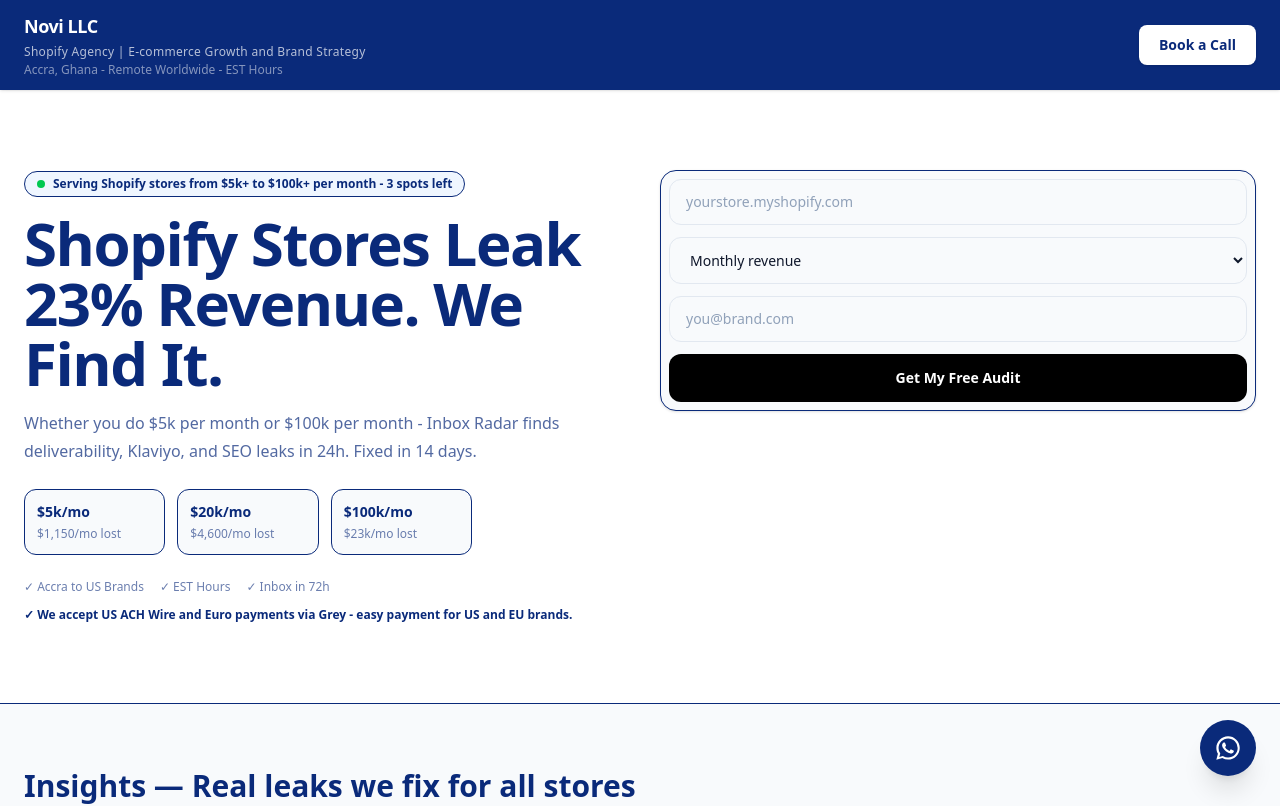
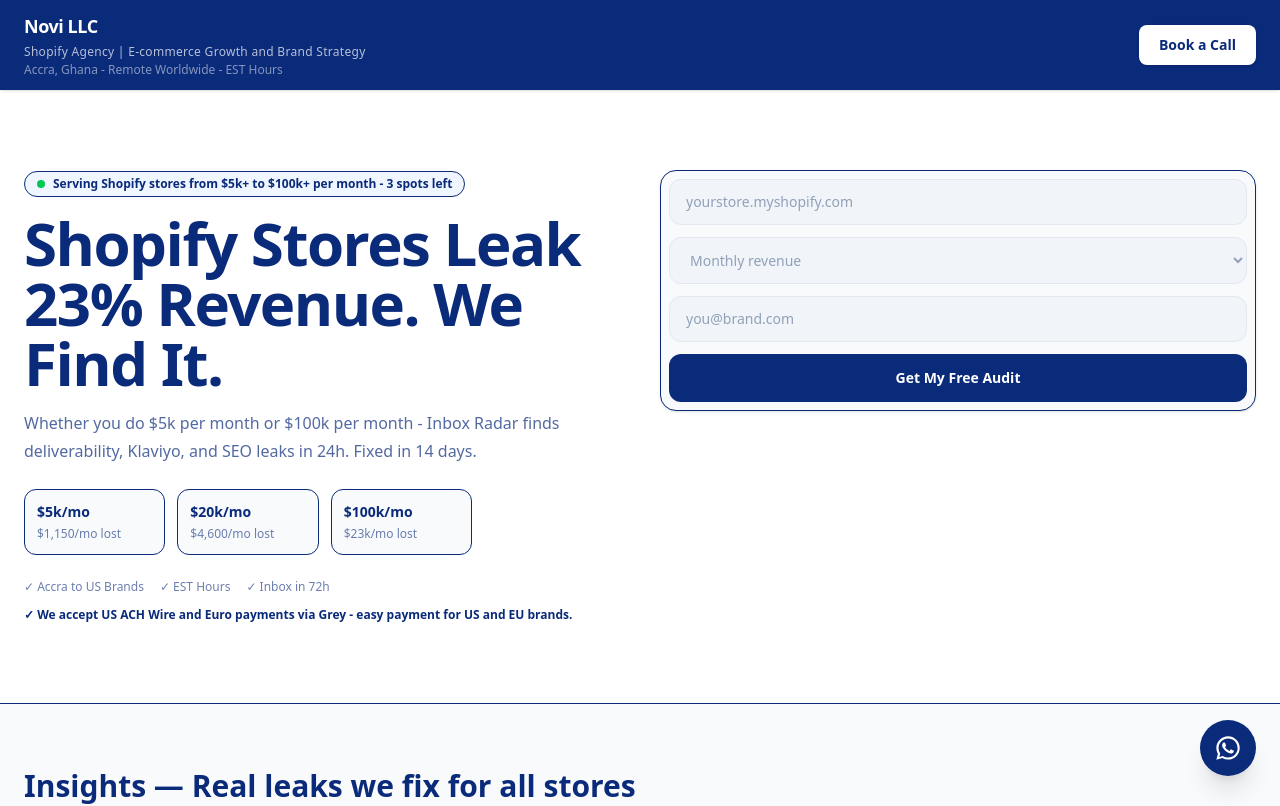
Before and after one commit to NOVI-I6699-cmd/portfolio-starter-kit, a Next.js app: page / in a window 1280 px wide. Shown: the top 806 px of the page. Built offline with nearby package versions, Linux system fonts and the light colour scheme.

Commit message:
Update AuditForm.tsx

```diff
--- a/app/components/AuditForm.tsx
+++ b/app/components/AuditForm.tsx
@@ -17,49 +17,33 @@ export default function AuditForm() {
         body: JSON.stringify({ store, revenue, email }),
       });
       alert("Sent! We got it at info@novi-llc.com");
-      setStore("");
-      setRevenue("");
-      setEmail("");
+      setStore(""); setRevenue(""); setEmail("");
     } catch (err) {
       console.log(err);
     }
     setLoading(false);
   };
 
-  const inputStyle = "w-full bg-slate-50 border border-slate-200 rounded-xl px-4 py-3 text-sm text-slate-900 placeholder:text-slate-400 focus:outline-none focus:ring-2 focus:ring-slate-900/10";
-
-  const selectStyle = revenue === "" ? inputStyle + " text-slate-400" : inputStyle + " text-slate-900";
+  // All 3 same grey background
+  const base = "w-full bg-slate-100 border border-slate-200 rounded-xl px-4 py-3 text-sm focus:outline-none focus:ring-2 focus:ring-slate-900/10";
+  const inputClass = base + " text-slate-900 placeholder:text-slate-400";
+  const selectClass = base + (revenue === "" ? " text-slate-400" : " text-slate-900");
 
   return (
     <form onSubmit={handleSubmit} className="flex flex-col gap-3">
-      <input
-        value={store}
-        onChange={(e) => setStore(e.target.value)}
-        placeholder="yourstore.myshopify.com"
-        required
-        className={inputStyle}
-      />
-      <select
-        value={revenue}
-        onChange={(e) => setRevenue(e.target.value)}
-        required
-        className={selectStyle}
-      >
+      <input value={store} onChange={(e) => setStore(e.target.value)} placeholder="yourstore.myshopify.com" required className={inputClass} />
+
+      <select value={revenue} onChange={(e) => setRevenue(e.target.value)} required className={selectClass}>
         <option value="" disabled hidden>Monthly revenue</option>
         <option value="$5k/mo">$5k/mo - Starting</option>
         <option value="$10k - $20k/mo">$10k - $20k/mo - Growing</option>
         <option value="$20k - $100k/mo">$20k - $100k/mo - Scaling</option>
         <option value="$100k+/mo">$100k+/mo - 7-figure</option>
       </select>
-      <input
-        value={email}
-        onChange={(e) => setEmail(e.target.value)}
-        placeholder="you@brand.com"
-        type="email"
-        required
-        className={inputStyle}
-      />
-      <button disabled={loading} className="bg-black text-white rounded-xl py-3.5 text-sm font-bold">
+
+      <input value={email} onChange={(e) => setEmail(e.target.value)} placeholder="you@brand.com" type="email" required className={inputClass} />
+
+      <button disabled={loading} className="bg-[#0A2A7A] text-white rounded-xl py-3.5 text-sm font-bold">
         {loading ? "Sending..." : "Get My Free Audit"}
       </button>
     </form>
```
